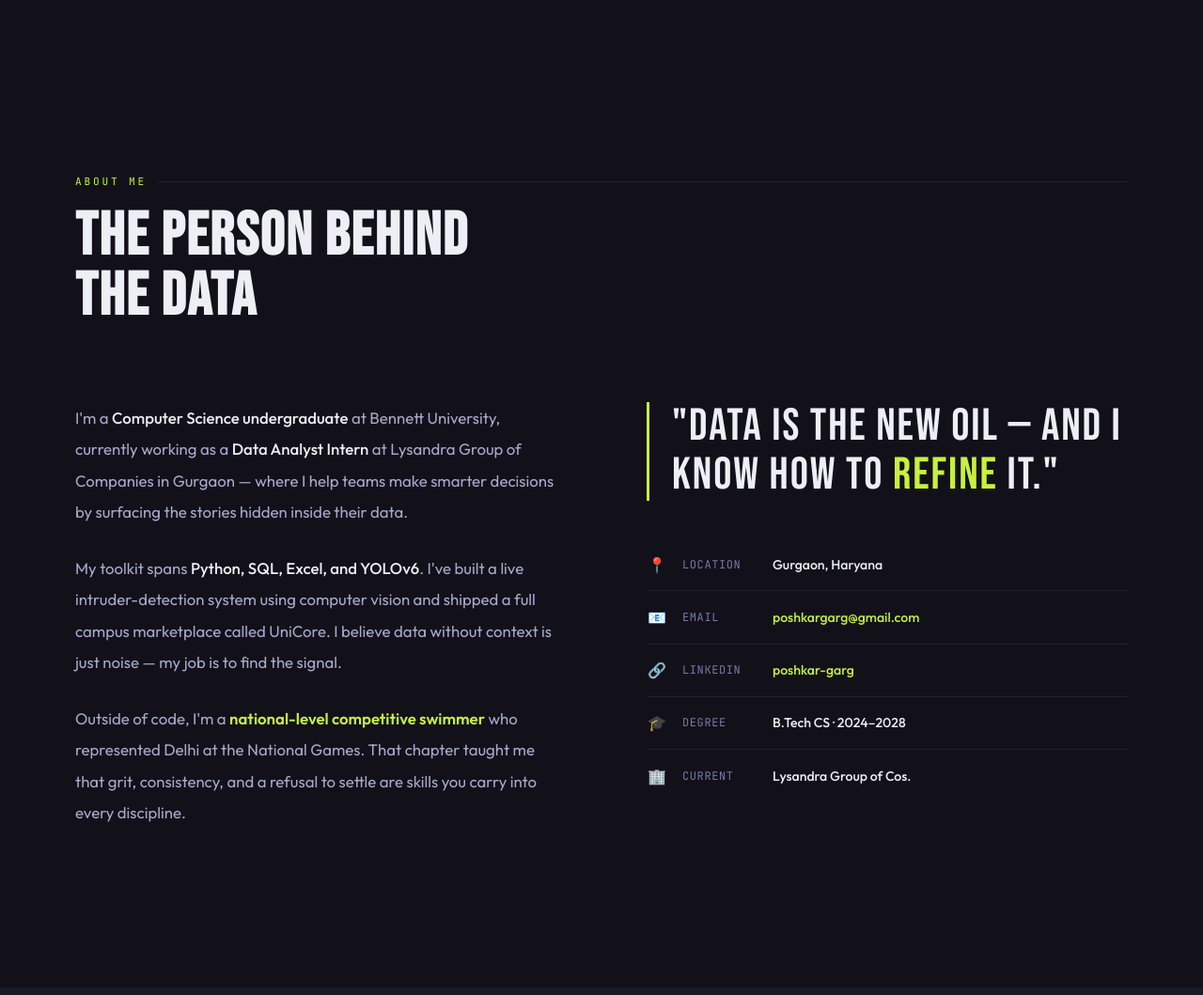
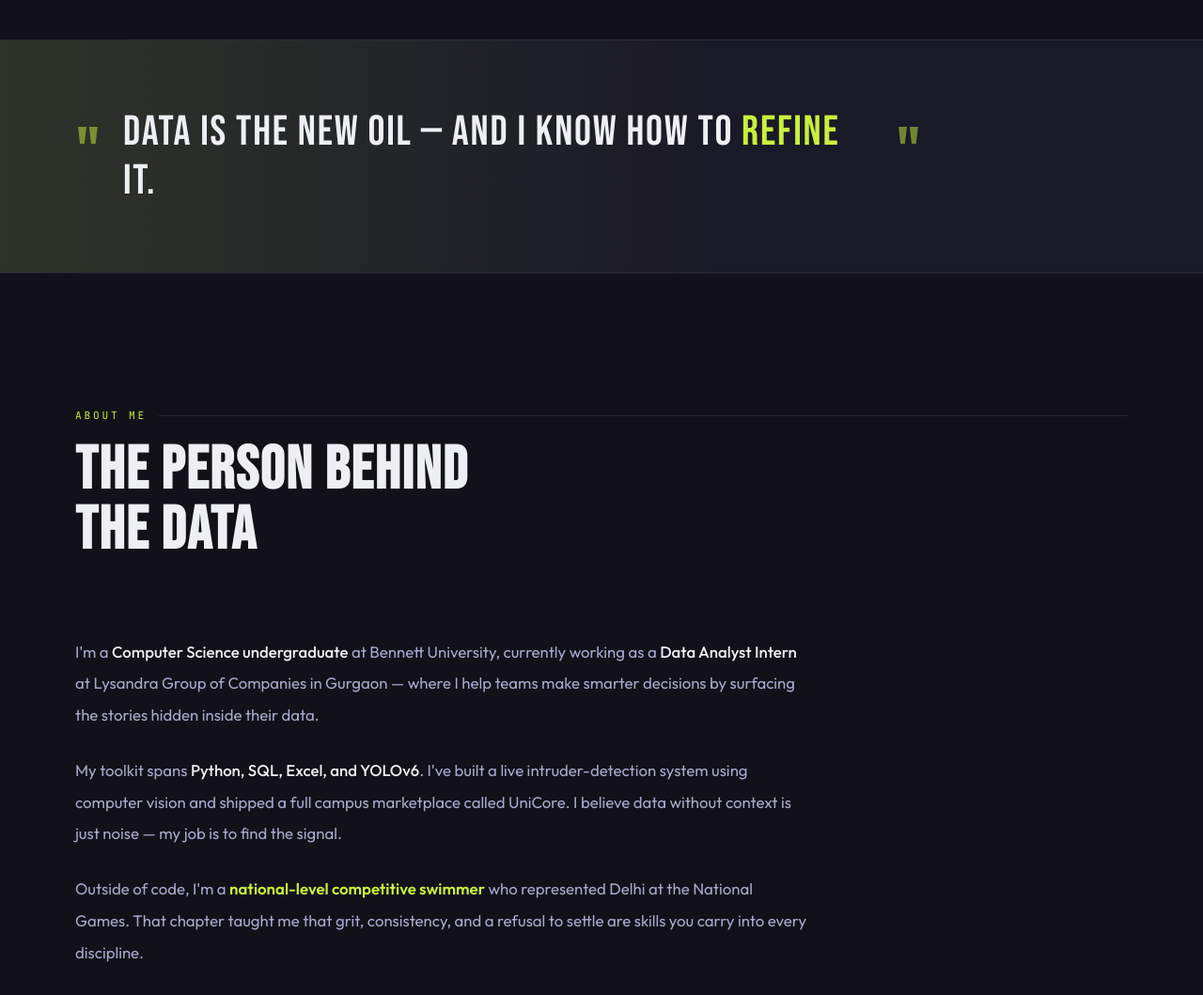
Before and after one commit to Poshkar/porttt, a plain HTML site: page index.html in a window 1280 px wide. Shown: the part 828-1887 px from the top of the page at 94% size. Drawn offline with Linux system fonts and the light colour scheme; animation ran at ten frames a second.

Commit message:
Add files via upload

```diff
--- a/index.html
+++ b/index.html
@@ -229,8 +229,9 @@ section{padding:9rem 5rem;position:relative}
 
 /* ============ ABOUT ============ */
 .about-wrap{
-  display:grid;grid-template-columns:1fr 1fr;
-  gap:6rem;align-items:start;margin-top:5rem;
+  display:grid;grid-template-columns:1fr;
+  gap:3rem;align-items:start;margin-top:5rem;
+  max-width:780px;
 }
 .about-desc{
   font-size:1.05rem;color:var(--soft);
@@ -757,6 +758,50 @@ nav,section,.hero,.hero *,footer{position:relative;z-index:2}
 }
 .nav-overlay.show{display:block}
 
+/* ============ TAGLINE STRIP ============ */
+.tagline-strip{
+  position:relative;
+  background:var(--surface);
+  border-top:1px solid var(--border);
+  border-bottom:1px solid var(--border);
+  padding:4.5rem 5rem;
+  overflow:hidden;
+}
+.tagline-strip::before{
+  content:'';
+  position:absolute;inset:0;
+  background:linear-gradient(90deg,var(--lime2) 0%,transparent 60%);
+  pointer-events:none;
+}
+.tagline-strip-inner{
+  position:relative;
+  display:flex;align-items:center;gap:1.5rem;
+  max-width:900px;
+}
+.tagline-strip-mark{
+  font-family:'Bebas Neue',cursive;
+  font-size:5rem;
+  color:var(--lime);
+  line-height:0.8;
+  opacity:0.5;
+  flex-shrink:0;
+}
+.tagline-strip-text{
+  font-family:'Bebas Neue',cursive;
+  font-size:clamp(1.8rem,3.5vw,3rem);
+  letter-spacing:0.04em;
+  color:var(--text);
+  line-height:1.15;
+}
+.tagline-strip-text em{
+  color:var(--lime);
+  font-style:normal;
+}
+@media(max-width:768px){
+  .tagline-strip{padding:3rem 1.5rem}
+  .tagline-strip-mark{font-size:3.5rem}
+}
+
 /* ============ ANIMATIONS ============ */
 @keyframes slideIn{from{opacity:0;transform:translateY(30px)}to{opacity:1;transform:translateY(0)}}
 @keyframes panelIn{from{opacity:0;transform:translateX(60px)}to{opacity:1;transform:translateX(0)}}
@@ -771,7 +816,7 @@ nav,section,.hero,.hero *,footer{position:relative;z-index:2}
   section{padding:7rem 3rem}
   .hero{padding:7rem 2rem 6rem}
   .hero-bigname{font-size:clamp(4.5rem,9vw,8rem)}
-  .about-wrap{gap:3rem}
+
   .skills-arena{grid-template-columns:1fr}
   .skills-side{flex-direction:row;flex-wrap:wrap}
   .soft-block{min-width:160px}
@@ -828,7 +873,7 @@ nav,section,.hero,.hero *,footer{position:relative;z-index:2}
   .hero-index{font-size:4rem;top:5rem;right:1rem}
 
   /* about */
-  .about-wrap{grid-template-columns:1fr;gap:2.5rem}
+
   .about-tagline{font-size:2rem}
   .about-desc{font-size:0.95rem}
 
@@ -1005,6 +1050,15 @@ nav,section,.hero,.hero *,footer{position:relative;z-index:2}
   </div>
 </section>
 
+<!-- ======== TAGLINE STRIP ======== -->
+<div class="tagline-strip">
+  <div class="tagline-strip-inner">
+    <span class="tagline-strip-mark">"</span>
+    <span class="tagline-strip-text">Data is the new oil — and I know how to <em>refine</em> it.</span>
+    <span class="tagline-strip-mark">"</span>
+  </div>
+</div>
+
 <!-- ======== ABOUT ======== -->
 <section id="about">
   <div class="sec-label reveal">About Me</div>
@@ -1015,17 +1069,7 @@ nav,section,.hero,.hero *,footer{position:relative;z-index:2}
       <p>My toolkit spans <strong>Python, SQL, Excel, and YOLOv6</strong>. I've built a live intruder-detection system using computer vision and shipped a full campus marketplace called UniCore. I believe data without context is just noise — my job is to find the signal.</p>
       <p>Outside of code, I'm a <span class="hl">national-level competitive swimmer</span> who represented Delhi at the National Games. That chapter taught me that grit, consistency, and a refusal to settle are skills you carry into every discipline.</p>
     </div>
-    <div class="about-right reveal">
-      <div class="about-tagline">"Data is the new oil — and I know how to <em>refine</em> it."</div>
-      <div class="info-rows">
-        <div class="info-row"><span class="info-icon">📍</span><span class="info-key">Location</span><span class="info-val">Gurgaon, Haryana</span></div>
-        <div class="info-row"><span class="info-icon">📧</span><span class="info-key">Email</span><span class="info-val"><a href="mailto:poshkargarg@gmail.com">poshkargarg@gmail.com</a></span></div>
-
-        <div class="info-row"><span class="info-icon">🔗</span><span class="info-key">LinkedIn</span><span class="info-val"><a href="https://linkedin.com/in/poshkar-garg" target="_blank">poshkar-garg</a></span></div>
-        <div class="info-row"><span class="info-icon">🎓</span><span class="info-key">Degree</span><span class="info-val">B.Tech CS · 2024–2028</span></div>
-        <div class="info-row"><span class="info-icon">🏢</span><span class="info-key">Current</span><span class="info-val">Lysandra Group of Cos.</span></div>
-      </div>
-    </div>
+
   </div>
 </section>
 
```
